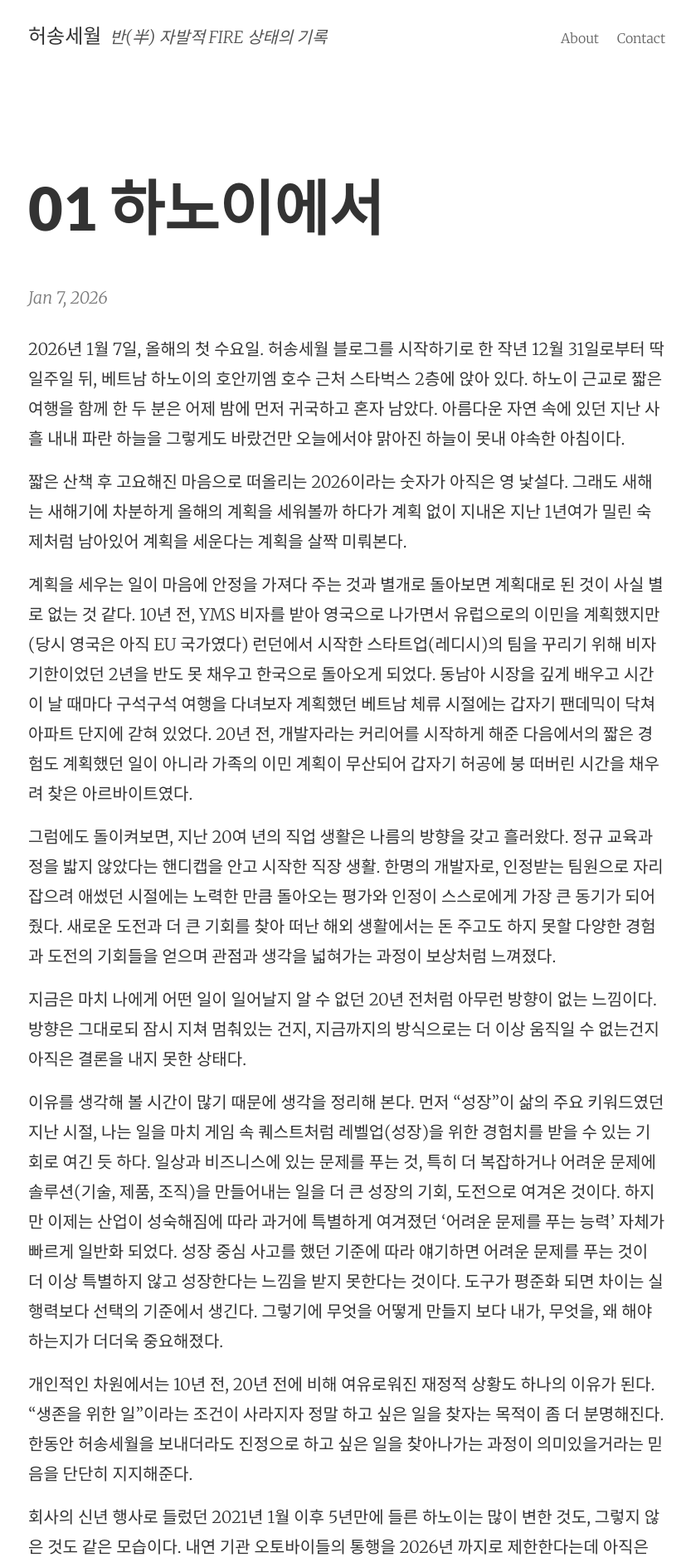
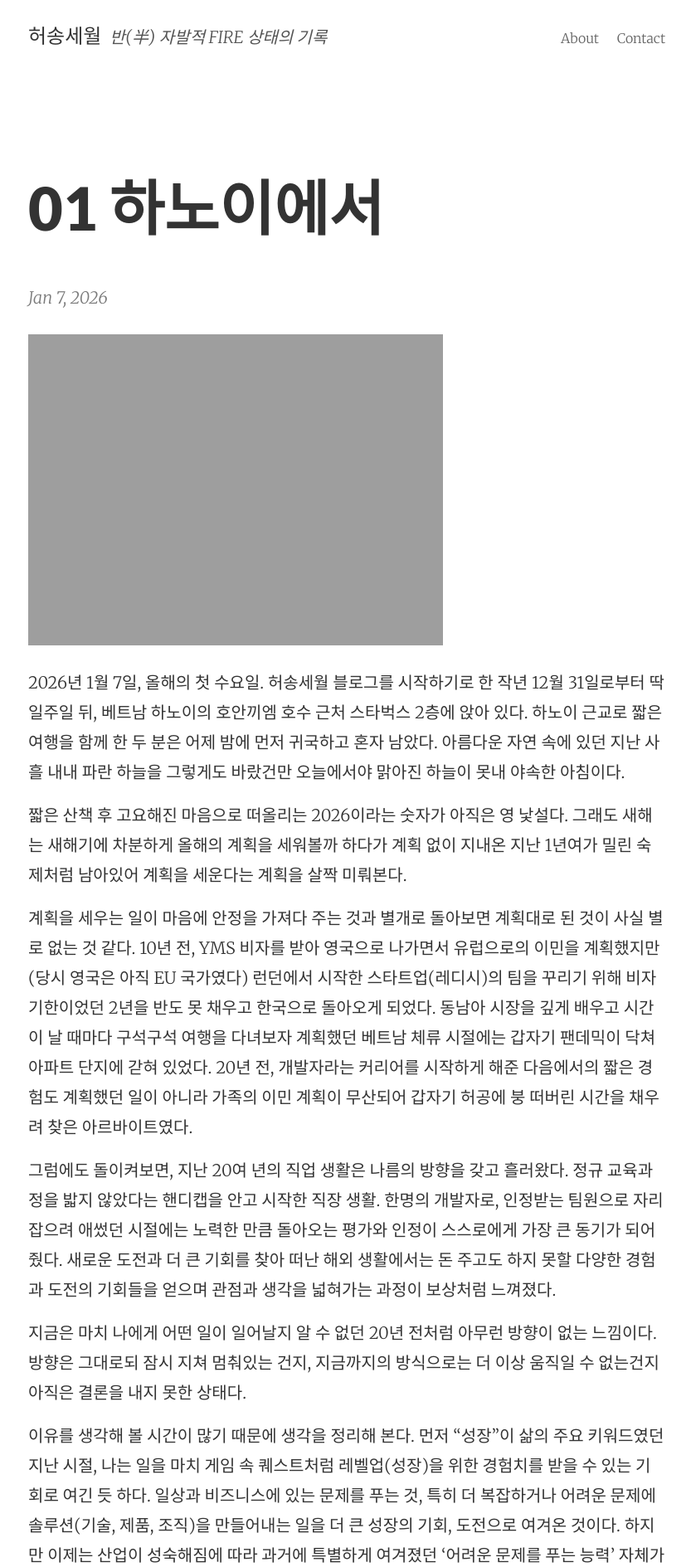
Before and after one commit to joyeon/joyeon.github.io, a Jekyll site: the page built from _posts/2026-01-07-from-hanoi.md, in a window 1280 px wide. Shown: the top 1889 px of the page at 83% size, without its empty margins (222-1055 px from the left). Built offline with Jekyll 4.4.1, drawn with Linux system fonts in a browser that asks for light colours.

Commit message:
Fix formatting and clean up text in Hanoi post

```diff
--- a/_posts/2026-01-07-from-hanoi.md
+++ b/_posts/2026-01-07-from-hanoi.md
@@ -2,6 +2,9 @@
 layout: post
 title:  "01 하노이에서"
 ---
+
+<img src="https://joyeon.co/assets/IMG_9161.jpeg" style="width: 500px; max-width:100%; height:auto;">
+
 
 2026년 1월 7일, 올해의 첫 수요일. 허송세월 블로그를 시작하기로 한 작년 12월 31일로부터 딱 일주일 뒤, 베트남 하노이의 호안끼엠 호수 근처 스타벅스 2층에 앉아 있다.
 하노이 근교로 짧은 여행을 함께 한 두 분은 어제 밤에 먼저 귀국하고 혼자 남았다. 아름다운 자연 속에 있던 지난 사흘 내내 파란 하늘을 그렇게도 바랐건만 오늘에서야 맑아진 하늘이 못내 야속한 아침이다.
```
